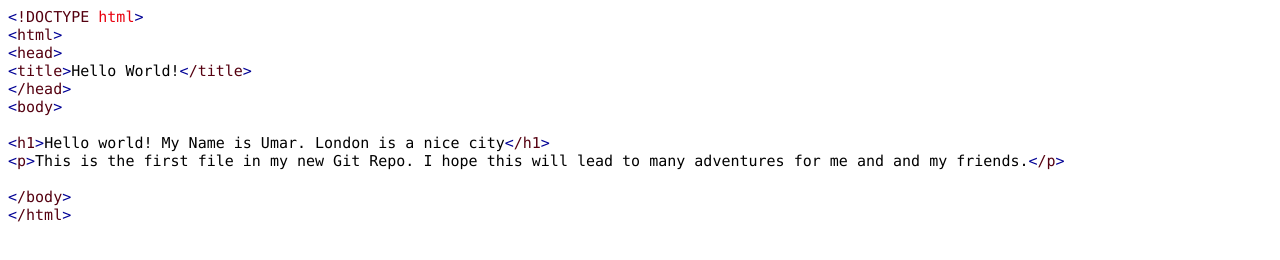
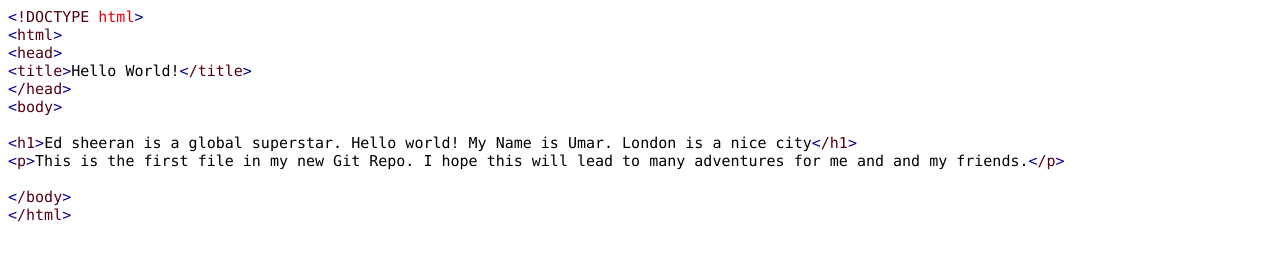
Before and after one commit to umarpatel23/hello-world, a plain HTML site: page index.html in a window 1280 px wide. Drawn offline with Linux system fonts and the light colour scheme.

Commit message:
Update index.html
Added some facts about popstars

```diff
--- a/index.html
+++ b/index.html
@@ -25,7 +25,7 @@
 <p class="p1"><span class="s1">&lt;</span><span class="s2">/head</span><span class="s1">&gt;</span></p>
 <p class="p1"><span class="s1">&lt;</span><span class="s2">body</span><span class="s1">&gt;</span></p>
 <p class="p3"><span class="s2"></span><br></p>
-<p class="p2"><span class="s1">&lt;</span><span class="s4">h1</span><span class="s1">&gt;</span><span class="s5">Hello world! My Name is Umar. London is a nice city</span><span class="s1">&lt;</span><span class="s4">/h1</span><span class="s1">&gt;</span></p>
+<p class="p2"><span class="s1">&lt;</span><span class="s4">h1</span><span class="s1">&gt;</span><span class="s5">Ed sheeran is a global superstar. Hello world! My Name is Umar. London is a nice city</span><span class="s1">&lt;</span><span class="s4">/h1</span><span class="s1">&gt;</span></p>
 <p class="p2"><span class="s1">&lt;</span><span class="s4">p</span><span class="s1">&gt;</span><span class="s5">This is the first file in my new Git Repo. I hope this will lead to many adventures for me and and my friends.</span><span class="s1">&lt;</span><span class="s4">/p</span><span class="s1">&gt;</span></p>
 <p class="p3"><span class="s2"></span><br></p>
 <p class="p1"><span class="s1">&lt;</span><span class="s2">/body</span><span class="s1">&gt;</span></p>
```
